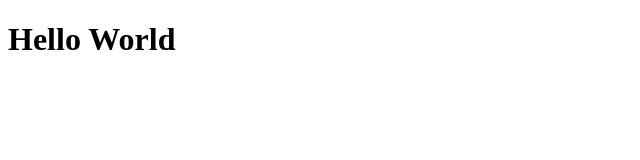
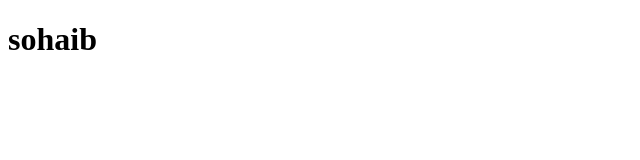
Before and after one commit to sohaibdanish/Bootcamp2020sample, a plain HTML site: page index.html in a window 1280 px wide. Shown: the whole page, without its empty margins (0-640 px from the left). Drawn offline with Linux system fonts and the light colour scheme.

Commit message:
change in index.html

```diff
--- a/index.html
+++ b/index.html
@@ -6,6 +6,6 @@
     <title>Document</title>
 </head>
 <body>
-    <h1>Hello World</h1>
+    <h1>sohaib</h1>
 </body>
 </html>
```
